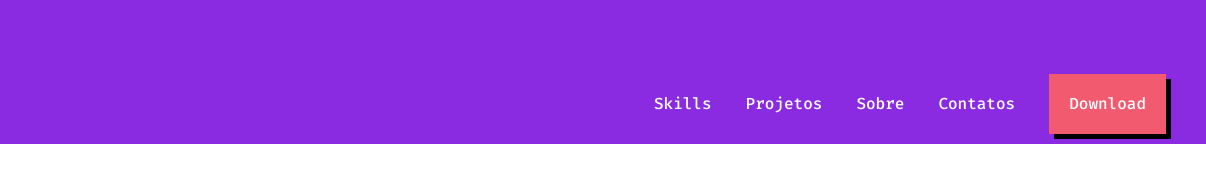
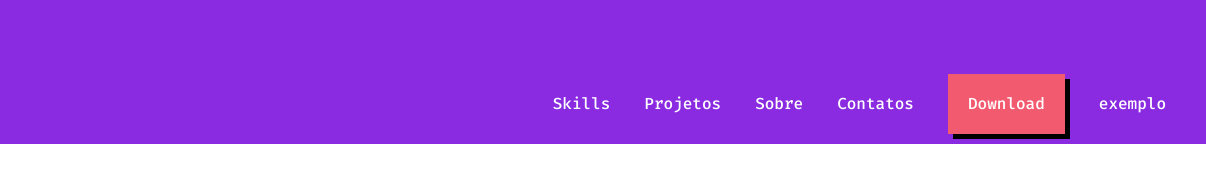
Before and after one commit to jucdev2023/html-css, a plain HTML site: page Reset-css/index.html in a window 1280 px wide. Shown: the full height of the page, 74-1280 px from the left. Drawn offline with Linux system fonts and the light colour scheme.

Commit message:
atualizei a pasta reset-css

```diff
--- a/Reset-css/index.html
+++ b/Reset-css/index.html
@@ -22,6 +22,8 @@
             <a href="">Sobre</a>
             <a href="">Contatos</a>
             <a  id="button" href="" lang="en">Download</a>
+            <a href="#">exemplo</a>
+
         </nav>
 
 
```
